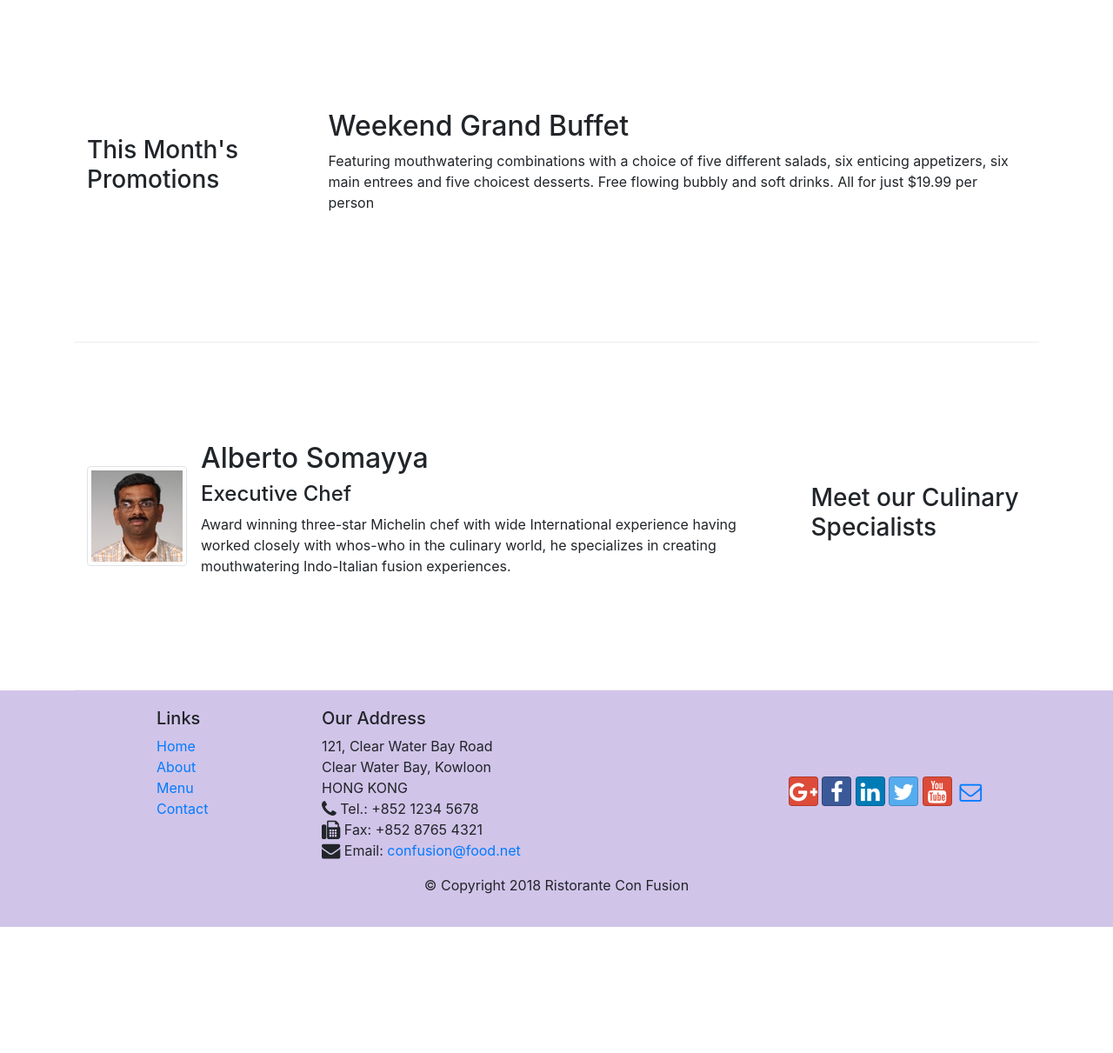
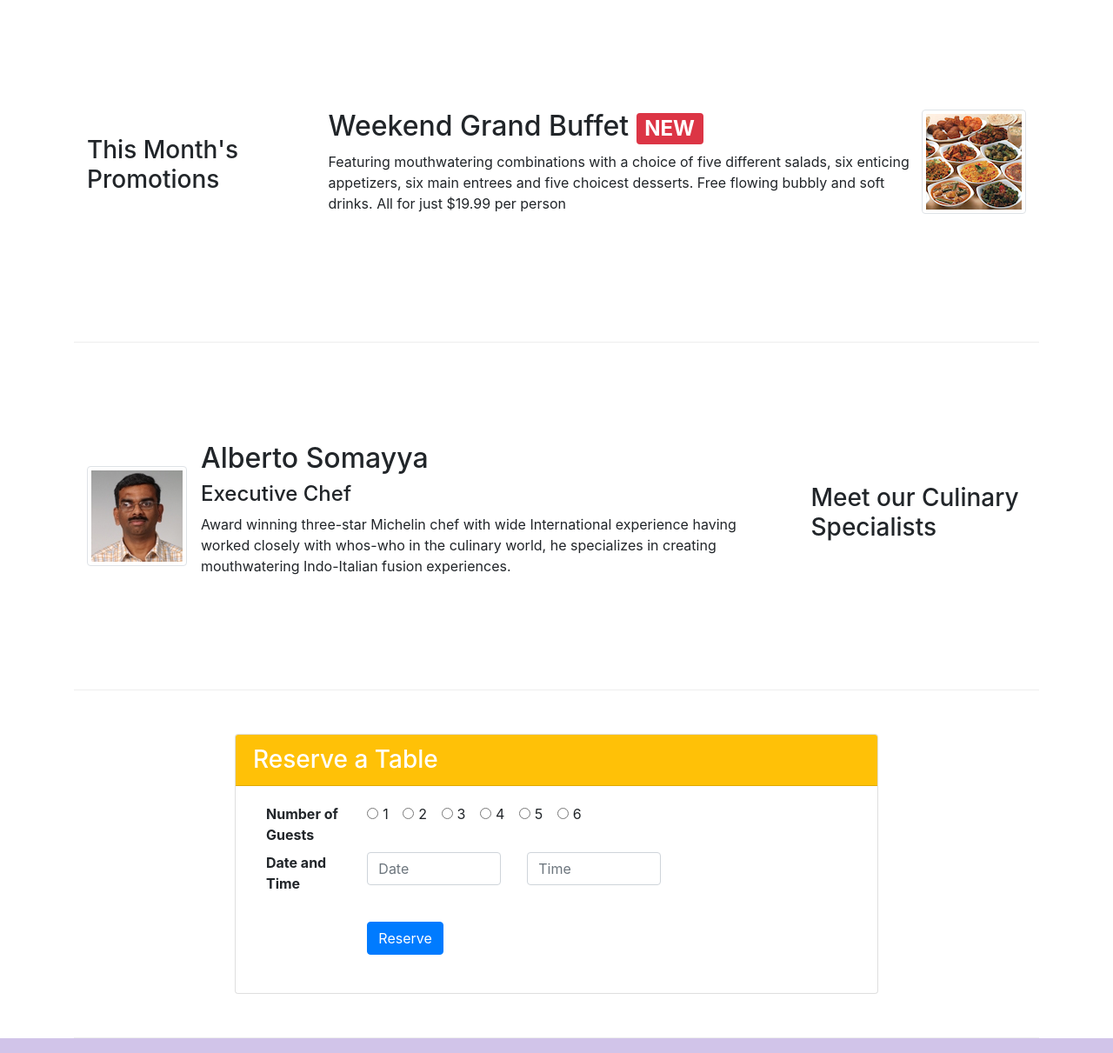
Before and after one commit to noor256/websiteCoursera, a website: page index.html in a window 1280 px wide. Shown: the part 740-1951 px from the top of the page at 87% size. Before the commit the page ends 1806 px from the top, so only its background shows below. Drawn offline with nearby package versions, Linux system fonts and the light colour scheme.

Commit message:
reserve table& badges

```diff
--- a/index.html
+++ b/index.html
@@ -44,9 +44,19 @@
                     <h1>Ristorante con Fusion</h1>
                     <p>We take inspiration from the World's best cuisines, and create a unique fusion experience. Our lipsmacking creations will tickle your culinary senses!</p>
                 </div>
-                <div class="col-12 col-sm">
+                <div class="col-12 col-sm-6 row align-items-center">
+
+                        <img src="img/logo.png" alt="" class="img-fluid">
+
+                            <div class="col-md-8">
+                                <a href="#down"><button type="submit" class="btn  btn-lg bg-warning col-10 mx-auto"> Reserve Table</button></a>
+                            </div>
+
+
+                    </div>
                 </div>
             </div>
+
         </div>
     </header>
 
@@ -60,7 +70,7 @@
                     <img class="d-flex mr-3 img-thumbnail align-self-center" src="img/uthappizza.png" alt="uthappizza">
                      <div class="media-body">
                            <h2 class="mt-0">Uthappizza <span class="badge badge-danger">HOT</span> <span class="badge badge-pill badge-secondary">$4.99</span></h2>
-                           <p class="hidden-xs-down">A unique combination of Indian Uthappam (pancake) and Italian pizza, topped with Cerignola olives, ripe vine cherry tomatoes, Vidalia onion, Guntur chillies and Buffalo Paneer.</p>
+                           <p class="d-none d-sm-block">A unique combination of Indian Uthappam (pancake) and Italian pizza, topped with Cerignola olives, ripe vine cherry tomatoes, Vidalia onion, Guntur chillies and Buffalo Paneer.</p>
 
                     </div>
 
@@ -74,10 +84,19 @@
             <div class='col-12 col-sm-4 col-md-3'>
                 <h3>This Month's Promotions</h3>
             </div>
-            <div class="col col-sm col-md">
-                <h2>Weekend Grand Buffet</h2>
-                <p>Featuring mouthwatering combinations with a choice of five different salads, six enticing appetizers, six main entrees and five choicest desserts. Free flowing bubbly and soft drinks. All for just $19.99 per person </p>
+            <div class="col-12 col-sm col-md">
+
+                <div class="media">
+                    <div class="media-body">
+                <h2 class="mt-0">Weekend Grand Buffet <span class="badge badge-danger">NEW</span></h2>
+                <p class="d-none d-sm-block">Featuring mouthwatering combinations with a choice of five different salads, six enticing appetizers, six main entrees and five choicest desserts. Free flowing bubbly and soft drinks.
+                 All for just $19.99 per person</p>
+                    </div>
+                 <img src="img/buffet.png" alt="Buffet" class="d-flex img-thumbnail mt-0 d-block">
+
             </div>
+        </div>
+
         </div>
 
         <div class="row row-content align-items-center">
@@ -96,6 +115,67 @@
                 </div>
 
             </div>
+        </div>
+
+        <!-- Table reservation -->
+        <div id="down" class="row row-content">
+
+            <div class="card col-12 col-sm-8 mx-auto">
+                <h3 class="card-header bg-warning text-white row">Reserve a Table</h3>
+                <div class="card-body">
+                    <dl class="row">
+
+                        <dt class="col-12 col-sm-2">Number of Guests</dt>
+                        <dd class="col-12 col-sm-10">
+                            <div class="form-check form-check-inline">
+                                <input class="form-check-input" type="radio" name="flexRadioDefault" id="flexRadioDefault1">
+                                <label class="form-check-label" for="flexRadioDefault1">1 </label>
+                            </div>
+                            <div class="form-check form-check-inline">
+                                <input class="form-check-input" type="radio" name="flexRadioDefault" id="flexRadioDefault1">
+                                <label class="form-check-label" for="flexRadioDefault1">2 </label>
+                            </div>
+                            <div class="form-check form-check-inline">
+                                <input class="form-check-input" type="radio" name="flexRadioDefault" id="flexRadioDefault1">
+                                <label class="form-check-label" for="flexRadioDefault1">3 </label>
+                            </div>
+                            <div class="form-check form-check-inline">
+                                <input class="form-check-input" type="radio" name="flexRadioDefault" id="flexRadioDefault1">
+                                <label class="form-check-label" for="flexRadioDefault1"> 4 </label>
+                            </div>
+                            <div class="form-check form-check-inline">
+                                <input class="form-check-input" type="radio" name="flexRadioDefault" id="flexRadioDefault1">
+                                <label class="form-check-label" for="flexRadioDefault1">5 </label>
+                            </div>
+                            <div class="form-check form-check-inline">
+                                <input class="form-check-input" type="radio" name="flexRadioDefault" id="flexRadioDefault1">
+                                <label class="form-check-label" for="flexRadioDefault1">6 </label>
+                            </div>
+                        </dd>
+
+
+                            <dt class="col-12 col-sm-2 mt-2"><label for="data-time" class="" >Date and Time</label></dt>
+                            <div class="row col-12 col-sm-10 mt-2">
+                            <dd class="col-12 col-sm-4">
+                                <input type="" class="form-control" id="date" name="date" placeholder="Date">
+                            </dd>
+                            <dd class=" col-12 col-sm-4">
+                                <input type="" class="form-control" id="time" name="time" placeholder="Time">
+                            </dd>
+                            </div>
+                            <!-- button -->
+                            <div class="col-12 offset-sm-2 mt-4">
+
+                            <a  href="#" role="button" class="btn btn-primary">Reserve</a>
+
+                            </div>
+
+
+                    </dl>
+                </div>
+            </div>
+
+
         </div>
     </div>
 
```
